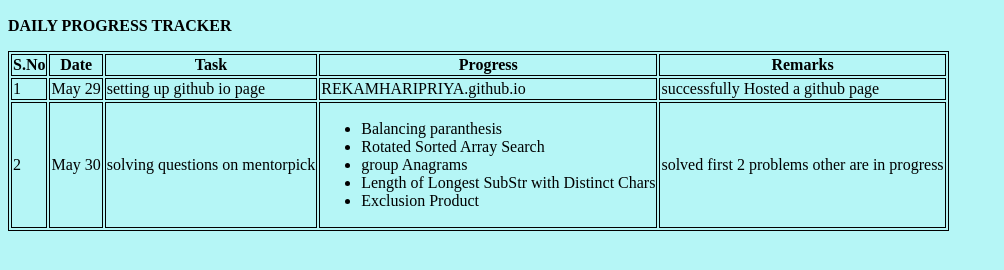
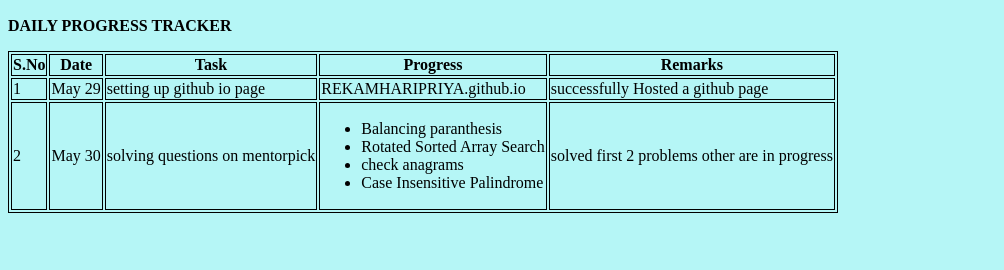
Before and after one commit to REKAMHARIPRIYA/REKAMHARIPRIYA.github.io, a plain HTML site: page index.html in a window 1280 px wide. Shown: the part 110-380 px from the top of the page, without its empty margins (0-1004 px from the left). Drawn offline with Linux system fonts and the light colour scheme.

Commit message:
changed unordered list

```diff
--- a/index.html
+++ b/index.html
@@ -36,9 +36,9 @@
                         <td><ul>
                             <li>Balancing paranthesis</li>
                             <li>Rotated Sorted Array Search</li>
-                            <li>group Anagrams</li>
-                            <li> Length of Longest SubStr with Distinct Chars</li>
-                            <li>Exclusion Product</li>
+                            <li>check anagrams</li>
+                            <li>Case Insensitive Palindrome </li>
+
                         </ul></td>
                         <td> solved first 2 problems other are in progress</td>
                     </tr>
```
